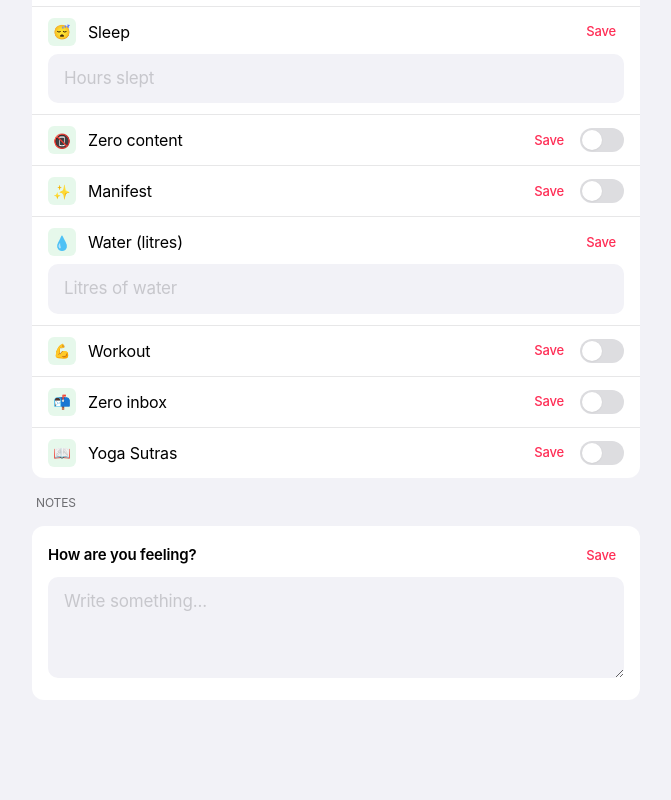
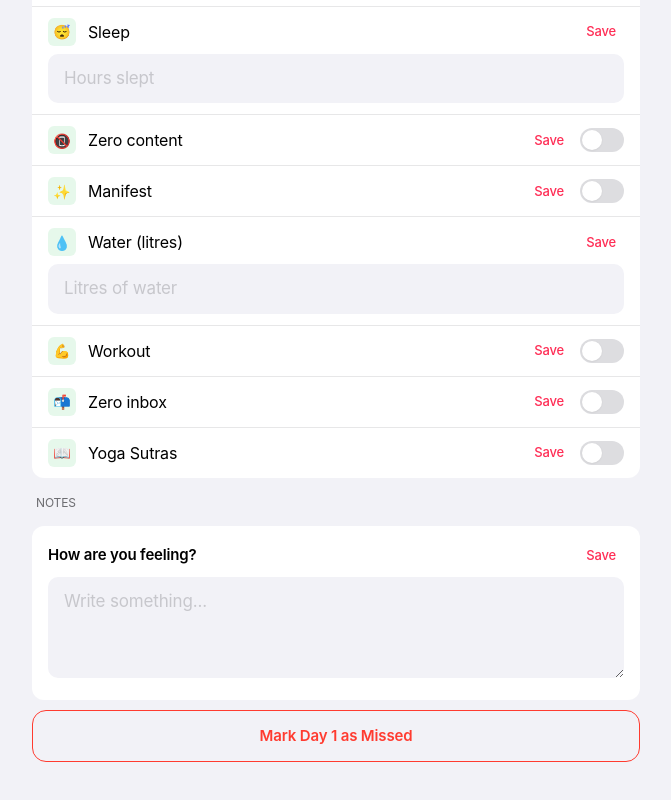
Before and after one commit to monish-dsg/abhyasa100, a Next.js app: page /checkin in a window 1280 px wide. Shown: the part 1436-2236 px from the top of the page, without its empty margins (304-975 px from the left). Before the commit the page ends 2176 px from the top, so only its background shows below. Built offline with nearby package versions, Linux system fonts and the light colour scheme; no server answers; the database is empty.

Commit message:
Update page.tsx

```diff
--- a/app/checkin/page.tsx
+++ b/app/checkin/page.tsx
@@ -83,7 +83,7 @@ export default function AddPage() {
     const { data: h } = await supabase.from('habits').select('*').eq('day', d).eq('attempt_id', a).single()
     const { data: l } = await supabase.from('daily_logs').select('*').eq('day', d).eq('attempt_id', a).single()
     if (h || l) {
-      setForm({ day: String(d), date: l?.date || dayDate(s, d), weight: l?.weight ? String(l.weight) : '',
+      setForm({ day: String(d), date: dayDate(s, d), weight: l?.weight ? String(l.weight) : '',
         omad: h?.omad ?? false, full_fast_day: h?.full_fast_day ?? false, meal_description: h?.meal_description || '',
         steps: h?.steps ? String(h.steps) : '', fast_post_4pm: h?.fast_post_4pm ?? false,
         meditate: h?.meditate ?? false, meditate_mins: h?.meditate_mins ? String(h.meditate_mins) : '',
@@ -141,17 +141,13 @@ export default function AddPage() {
   // Save individual item
   const saveItem = async (fields: Record<string, any>, itemKey: string) => {
     if (!form.day) return; const d = +form.day
-    // Fetch existing daily_log to preserve weight and notes
+    // Check if daily_log exists
     const { data: existingLog } = await supabase.from('daily_logs').select('*').eq('day', d).eq('attempt_id', attemptId).single()
-    // Ensure daily_log exists — preserve existing weight and notes
-    await supabase.from('daily_logs').upsert({
-      day: d,
-      date: form.date,
-      attempt_id: attemptId,
-      weight: existingLog?.weight || (+form.weight || 0),
-      notes: existingLog?.notes || form.notes || '',
-    }, { onConflict: 'day,attempt_id' } as any)
-    // Upsert habits
+    if (!existingLog) {
+      // Create minimal daily_log only if it doesn't exist — never overwrite
+      await supabase.from('daily_logs').insert({ day: d, date: form.date, attempt_id: attemptId, weight: 0, notes: '' })
+    }
+    // Upsert habits — this NEVER touches daily_logs weight or notes
     const habitData: any = { day: d, attempt_id: attemptId, ...fields }
     await supabase.from('habits').upsert(habitData, { onConflict: 'day,attempt_id' } as any)
     // Recalc color
@@ -174,9 +170,16 @@ export default function AddPage() {
     if (dl) setExistingDays(dl.map(d => d.day))
   }
 
-  const saveWeight = () => saveItem({ }, 'weight').then(() => {
-    supabase.from('daily_logs').update({ weight: +form.weight }).eq('day', +form.day).eq('attempt_id', attemptId)
-  })
+  const saveWeight = async () => {
+    if (!form.day) return; const d = +form.day
+    const { data: existingLog } = await supabase.from('daily_logs').select('*').eq('day', d).eq('attempt_id', attemptId).single()
+    if (existingLog) {
+      await supabase.from('daily_logs').update({ weight: +form.weight || 0 }).eq('day', d).eq('attempt_id', attemptId)
+    } else {
+      await supabase.from('daily_logs').insert({ day: d, date: form.date, attempt_id: attemptId, weight: +form.weight || 0, notes: '' })
+    }
+    setSavedItems(p => ({ ...p, weight: true }))
+  }
 
   const savePhoto = async (type: string) => {
     const file = photos[type]; if (!file || !form.day) return; const d = +form.day
@@ -184,9 +187,11 @@ export default function AddPage() {
     const fp = `attempt-${attemptId}/day-${d}/${type}.${ext}`
     await supabase.storage.from('photos').upload(fp, file, { upsert: true })
     const { data: u } = supabase.storage.from('photos').getPublicUrl(fp)
-    // Preserve existing daily_log data
-    const { data: existingLog } = await supabase.from('daily_logs').select('*').eq('day', d).eq('attempt_id', attemptId).single()
-    await supabase.from('daily_logs').upsert({ day: d, date: form.date, attempt_id: attemptId, weight: existingLog?.weight || (+form.weight || 0), notes: existingLog?.notes || '' }, { onConflict: 'day,attempt_id' } as any)
+    // Only create daily_log if it doesn't exist — never overwrite weight or notes
+    const { data: existingLog } = await supabase.from('daily_logs').select('id').eq('day', d).eq('attempt_id', attemptId).single()
+    if (!existingLog) {
+      await supabase.from('daily_logs').insert({ day: d, date: form.date, attempt_id: attemptId, weight: 0, notes: '' })
+    }
     const { data: ex } = await supabase.from('photos').select('id').eq('day', d).eq('type', type).eq('attempt_id', attemptId).single()
     if (ex) await supabase.from('photos').update({ photo_url: u.publicUrl }).eq('id', ex.id)
     else await supabase.from('photos').insert({ day: d, date: form.date, type, photo_url: u.publicUrl, caption: type, attempt_id: attemptId })
@@ -488,10 +493,47 @@ export default function AddPage() {
       <div className="card" style={{ padding: 16 }}>
         <div style={{ display: 'flex', justifyContent: 'space-between', alignItems: 'center', marginBottom: 8 }}>
           <span style={{ fontSize: 15, fontWeight: 600 }}>How are you feeling?</span>
-          <ItemSave itemKey="notes" onSave={() => { supabase.from('daily_logs').upsert({ day: +form.day, date: form.date, attempt_id: attemptId, notes: form.notes, weight: +form.weight || 0 }, { onConflict: 'day,attempt_id' } as any); setSavedItems(p => ({ ...p, notes: true })) }} />
+          <ItemSave itemKey="notes" onSave={async () => {
+            const d = +form.day; if (!d) return
+            const { data: ex } = await supabase.from('daily_logs').select('id').eq('day', d).eq('attempt_id', attemptId).single()
+            if (ex) { await supabase.from('daily_logs').update({ notes: form.notes }).eq('day', d).eq('attempt_id', attemptId) }
+            else { await supabase.from('daily_logs').insert({ day: d, date: form.date, attempt_id: attemptId, notes: form.notes, weight: 0 }) }
+            setSavedItems(p => ({ ...p, notes: true }))
+          }} />
         </div>
         <textarea className="notes-input" rows={3} value={form.notes} onChange={e => f('notes', e.target.value)} placeholder="Write something..." />
       </div>
+
+      {/* Mark as Missed */}
+      <button onClick={async () => {
+        if (!form.day) return
+        const d = +form.day
+        const confirmed = window.confirm(`Mark Day ${d} as Missed? This means you skipped your practice for the day.`)
+        if (!confirmed) return
+        const { data: ex } = await supabase.from('daily_logs').select('id').eq('day', d).eq('attempt_id', attemptId).single()
+        if (ex) {
+          await supabase.from('daily_logs').update({ color: 'Missed', score: 0 }).eq('day', d).eq('attempt_id', attemptId)
+        } else {
+          await supabase.from('daily_logs').insert({ day: d, date: form.date, attempt_id: attemptId, weight: 0, score: 0, color: 'Missed', notes: form.notes || 'Day marked as missed' })
+        }
+        setSavedItems(p => ({ ...p, missed: true }))
+        // Refresh day colors
+        const { data: dl } = await supabase.from('daily_logs').select('day, color').eq('attempt_id', attemptId).order('day')
+        if (dl) {
+          setExistingDays(dl.map((x: any) => x.day))
+          const colors: Record<number, string> = {}
+          dl.forEach((x: any) => { colors[x.day] = x.color || '' })
+          setDayColors(colors)
+        }
+      }} style={{
+        width: '100%', padding: 14, borderRadius: 14,
+        background: savedItems.missed ? '#FF3B30' : 'none',
+        color: savedItems.missed ? '#fff' : '#FF3B30',
+        border: savedItems.missed ? 'none' : '1.5px solid #FF3B30',
+        fontSize: 15, fontWeight: 600, cursor: 'pointer', fontFamily: 'inherit',
+      }}>
+        {savedItems.missed ? '✓ Day Marked as Missed' : `Mark Day ${form.day} as Missed`}
+      </button>
     </div>
   )
 }
```
